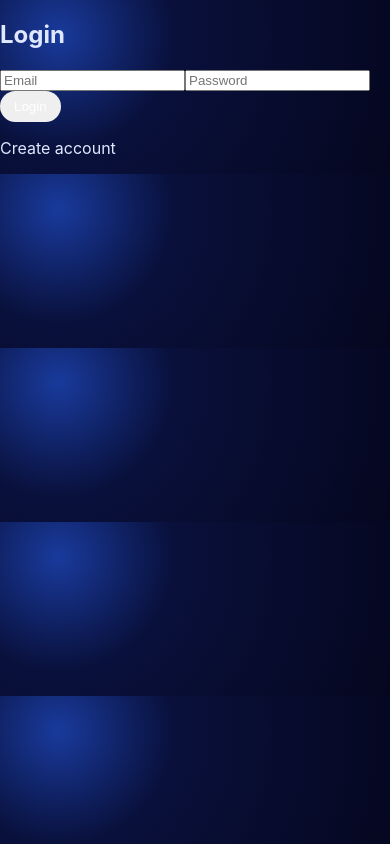
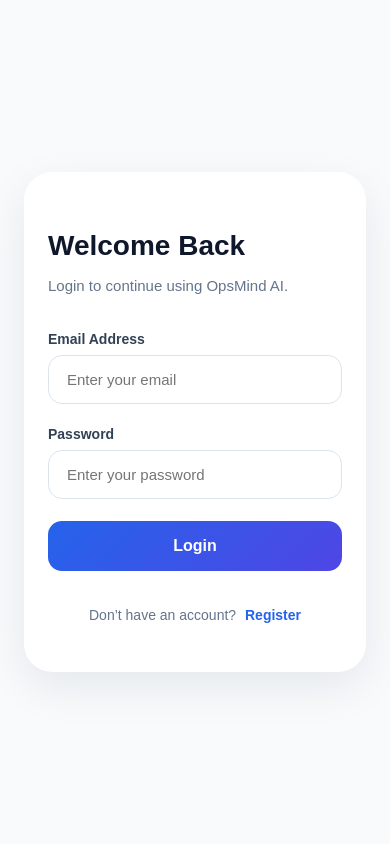
Before and after one commit to saninfuhad763-collab/sop-agent, a React (Vite) app in the folder sop-agent/frontend/: page / in a window 390 px wide. Built offline with nearby package versions, Linux system fonts and the light colour scheme.

Commit message:
updated frontend for login & register page

```diff
--- a/sop-agent/frontend/src/Login.jsx
+++ b/sop-agent/frontend/src/Login.jsx
@@ -3,38 +3,118 @@ import { useState } from "react";
 const API = "http://localhost:5000";
 
 export default function Login({ goToRegister }) {
-  const [form, setForm] = useState({ email: "", password: "" });
+  const [form, setForm] = useState({
+    email: "",
+    password: "",
+  });
+
+  const [loading, setLoading] = useState(false);
 
   const login = async (e) => {
     e.preventDefault();
 
+    try {
+      setLoading(true);
+
       const res = await fetch(`${API}/auth/login`, {
         method: "POST",
-      headers: { "Content-Type": "application/json" },
+        headers: {
+          "Content-Type": "application/json",
+        },
         body: JSON.stringify(form),
       });
 
       const data = await res.json();
 
       if (!res.ok) {
-      alert(data.error);
+        alert(data.error || "Login failed");
         return;
       }
 
       localStorage.setItem("token", data.token);
+
       window.location.reload();
+    } catch (err) {
+      alert("Server error");
+    } finally {
+      setLoading(false);
+    }
   };
 
   return (
-    <div className="auth-page">
-      <form onSubmit={login}>
-        <h2>Login</h2>
-        <input placeholder="Email" onChange={(e) => setForm({ ...form, email: e.target.value })} />
-        <input type="password" placeholder="Password" onChange={(e) => setForm({ ...form, password: e.target.value })} />
-        <button>Login</button>
+    <div className="auth-wrapper">
+      <div className="auth-left">
+        <div className="overlay"></div>
 
-        <p onClick={goToRegister}>Create account</p>
+        <div className="auth-brand-content">
+          <p className="mini-title">OpsMind AI</p>
+
+          <h1>
+            AI Powered
+            <span> SOP Intelligence</span>
+          </h1>
+
+          <p>
+            Access operational knowledge instantly, upload SOPs securely,
+            and streamline business workflows with AI-driven automation.
+          </p>
+        </div>
+      </div>
+
+      <div className="auth-right">
+        <form className="auth-card" onSubmit={login}>
+          <div>
+            <h2>Welcome Back</h2>
+
+            <p className="auth-subtitle">
+              Login to continue using OpsMind AI.
+            </p>
+          </div>
+
+          <div className="input-group">
+            <label>Email Address</label>
+
+            <input
+              type="email"
+              placeholder="Enter your email"
+              value={form.email}
+              onChange={(e) =>
+                setForm({
+                  ...form,
+                  email: e.target.value,
+                })
+              }
+              required
+            />
+          </div>
+
+          <div className="input-group">
+            <label>Password</label>
+
+            <input
+              type="password"
+              placeholder="Enter your password"
+              value={form.password}
+              onChange={(e) =>
+                setForm({
+                  ...form,
+                  password: e.target.value,
+                })
+              }
+              required
+            />
+          </div>
+
+          <button className="auth-btn" type="submit">
+            {loading ? "Signing In..." : "Login"}
+          </button>
+
+          <p className="switch-auth">
+            Don’t have an account?
+            <span onClick={goToRegister}> Register</span>
+          </p>
         </form>
+      </div>
     </div>
   );
 }
--- a/sop-agent/frontend/src/Register.jsx
+++ b/sop-agent/frontend/src/Register.jsx
@@ -3,39 +3,135 @@ import { useState } from "react";
 const API = "http://localhost:5000";
 
 export default function Register({ goToLogin }) {
-  const [form, setForm] = useState({ name: "", email: "", password: "" });
+  const [form, setForm] = useState({
+    name: "",
+    email: "",
+    password: "",
+  });
+
+  const [loading, setLoading] = useState(false);
 
   const register = async (e) => {
     e.preventDefault();
 
+    try {
+      setLoading(true);
+
       const res = await fetch(`${API}/auth/register`, {
         method: "POST",
-      headers: { "Content-Type": "application/json" },
+        headers: {
+          "Content-Type": "application/json",
+        },
         body: JSON.stringify(form),
       });
 
       const data = await res.json();
 
       if (!res.ok) {
-      alert(data.error);
+        alert(data.error || "Registration failed");
         return;
       }
 
       alert("Registered successfully");
       goToLogin();
+    } catch (err) {
+      alert("Server error");
+    } finally {
+      setLoading(false);
+    }
   };
 
   return (
-    <div className="auth-page">
-      <form onSubmit={register}>
-        <h2>Register</h2>
-        <input placeholder="Name" onChange={(e) => setForm({ ...form, name: e.target.value })} />
-        <input placeholder="Email" onChange={(e) => setForm({ ...form, email: e.target.value })} />
-        <input type="password" placeholder="Password" onChange={(e) => setForm({ ...form, password: e.target.value })} />
-        <button>Register</button>
+    <div className="auth-wrapper">
+      <div className="auth-left">
+        <div className="overlay"></div>
 
-        <p onClick={goToLogin}>Back to Login</p>
+        <div className="auth-brand-content">
+          <p className="mini-title">OpsMind AI</p>
+
+          <h1>
+            Build Smarter
+            <span> Operational Workflows</span>
+          </h1>
+
+          <p>
+            Create your account and streamline SOP management with
+            AI-powered automation, instant search, and operational insights.
+          </p>
+        </div>
+      </div>
+
+      <div className="auth-right">
+        <form className="auth-card" onSubmit={register}>
+          <div>
+            <h2>Create Account</h2>
+
+            <p className="auth-subtitle">
+              Join OpsMind AI and manage SOPs efficiently.
+            </p>
+          </div>
+
+          <div className="input-group">
+            <label>Full Name</label>
+
+            <input
+              type="text"
+              placeholder="Enter your name"
+              value={form.name}
+              onChange={(e) =>
+                setForm({
+                  ...form,
+                  name: e.target.value,
+                })
+              }
+              required
+            />
+          </div>
+
+          <div className="input-group">
+            <label>Email Address</label>
+
+            <input
+              type="email"
+              placeholder="Enter your email"
+              value={form.email}
+              onChange={(e) =>
+                setForm({
+                  ...form,
+                  email: e.target.value,
+                })
+              }
+              required
+            />
+          </div>
+
+          <div className="input-group">
+            <label>Password</label>
+
+            <input
+              type="password"
+              placeholder="Create password"
+              value={form.password}
+              onChange={(e) =>
+                setForm({
+                  ...form,
+                  password: e.target.value,
+                })
+              }
+              required
+            />
+          </div>
+
+          <button className="auth-btn" type="submit">
+            {loading ? "Creating Account..." : "Register"}
+          </button>
+
+          <p className="switch-auth">
+            Already have an account?
+            <span onClick={goToLogin}> Login</span>
+          </p>
         </form>
+      </div>
     </div>
   );
 }
--- a/sop-agent/frontend/src/styles.css
+++ b/sop-agent/frontend/src/styles.css
@@ -257,7 +257,182 @@ button:hover,
   box-shadow: 0 8px 20px #0f2d7460;
   filter: brightness(1.06);
 }
+.auth-wrapper {
+  min-height: 100vh;
+  display: grid;
+  grid-template-columns: 1fr 1fr;
+  background: #0f172a;
+  overflow: hidden;
+  font-family: Arial, Helvetica, sans-serif;
+}
 
+.auth-left {
+  position: relative;
+  background:
+    linear-gradient(rgba(15, 23, 42, 0.78), rgba(15, 23, 42, 0.9)),
+    url("https://images.unsplash.com/photo-1516321318423-f06f85e504b3?q=80&w=1600&auto=format&fit=crop");
+  background-size: cover;
+  background-position: center;
+  display: flex;
+  align-items: center;
+  justify-content: center;
+  padding: 60px;
+}
+
+.overlay {
+  position: absolute;
+  inset: 0;
+  background: linear-gradient(
+    135deg,
+    rgba(37, 99, 235, 0.35),
+    rgba(79, 70, 229, 0.45)
+  );
+}
+
+.auth-brand-content {
+  position: relative;
+  z-index: 2;
+  color: white;
+  max-width: 520px;
+}
+
+.mini-title {
+  text-transform: uppercase;
+  letter-spacing: 3px;
+  color: #93c5fd;
+  font-weight: 700;
+  margin-bottom: 20px;
+}
+
+.auth-brand-content h1 {
+  font-size: 58px;
+  line-height: 1.1;
+  margin-bottom: 24px;
+  font-weight: 800;
+}
+
+.auth-brand-content h1 span {
+  color: #60a5fa;
+}
+
+.auth-brand-content p {
+  font-size: 18px;
+  line-height: 1.7;
+  color: rgba(255, 255, 255, 0.82);
+}
+
+.auth-right {
+  background: #f8fafc;
+  display: flex;
+  align-items: center;
+  justify-content: center;
+  padding: 40px;
+}
+
+.auth-card {
+  width: 100%;
+  max-width: 450px;
+  background: white;
+  border-radius: 28px;
+  padding: 50px;
+  box-shadow: 0 15px 45px rgba(15, 23, 42, 0.08);
+  display: flex;
+  flex-direction: column;
+  gap: 22px;
+}
+
+.auth-card h2 {
+  font-size: 34px;
+  margin-bottom: 8px;
+  color: #0f172a;
+}
+
+.auth-subtitle {
+  color: #64748b;
+  font-size: 15px;
+}
+
+.input-group {
+  display: flex;
+  flex-direction: column;
+  gap: 8px;
+}
+
+.input-group label {
+  color: #334155;
+  font-size: 14px;
+  font-weight: 600;
+}
+
+.input-group input {
+  padding: 15px 18px;
+  border-radius: 14px;
+  border: 1px solid #dbe4ee;
+  font-size: 15px;
+  outline: none;
+  transition: 0.2s ease;
+}
+
+.input-group input:focus {
+  border-color: #2563eb;
+  box-shadow: 0 0 0 4px rgba(37, 99, 235, 0.15);
+}
+
+.auth-btn {
+  background: linear-gradient(135deg, #2563eb, #4f46e5);
+  color: white;
+  border: none;
+  padding: 16px;
+  border-radius: 14px;
+  font-size: 16px;
+  font-weight: 700;
+  cursor: pointer;
+  transition: 0.25s ease;
+}
+
+.auth-btn:hover {
+  transform: translateY(-2px);
+  opacity: 0.95;
+}
+
+.switch-auth {
+  text-align: center;
+  color: #64748b;
+  font-size: 14px;
+}
+
+.switch-auth span {
+  color: #2563eb;
+  font-weight: 700;
+  cursor: pointer;
+  margin-left: 5px;
+}
+
+.switch-auth span:hover {
+  text-decoration: underline;
+}
+
+@media (max-width: 900px) {
+  .auth-wrapper {
+    grid-template-columns: 1fr;
+  }
+
+  .auth-left {
+    display: none;
+  }
+
+  .auth-right {
+    padding: 24px;
+  }
+
+  .auth-card {
+    padding: 35px 24px;
+  }
+
+  .auth-card h2 {
+    font-size: 28px;
+  }
+}
 @media (max-width: 900px) {
   .main-panel {
     grid-template-columns: 1fr;
```
Lines whose indentation alone changed are shown as unchanged.
